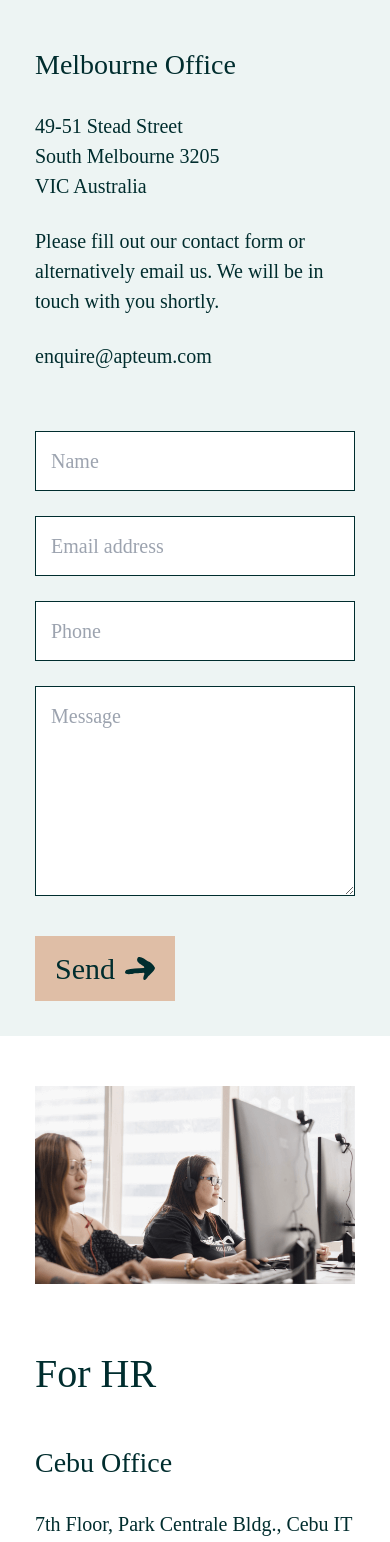
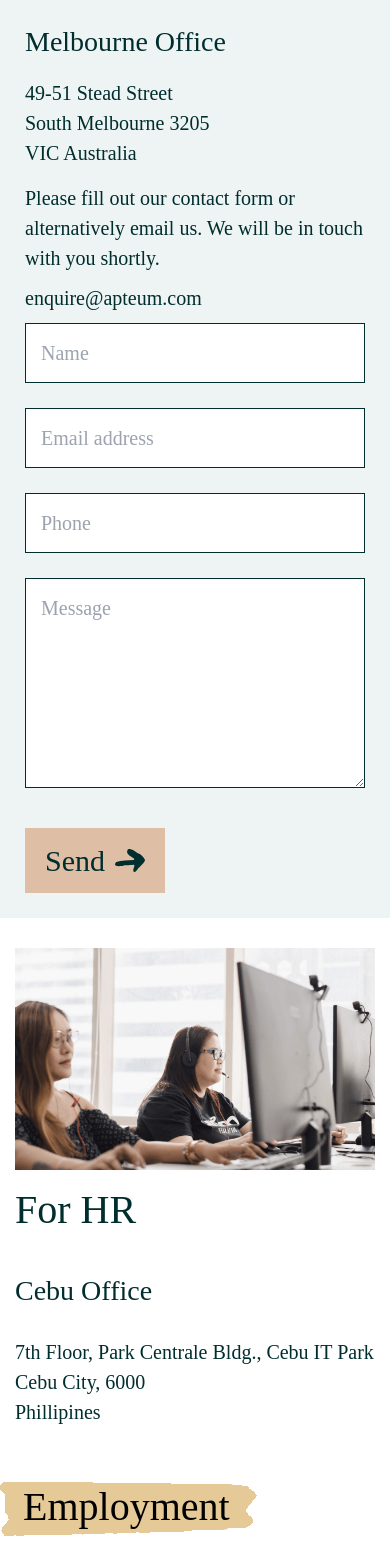
Before and after one commit to rippler7/apteum, a React (Vite) app: page /contact-us in a window 390 px wide. Shown: the part 229-1771 px from the top of the page. Built offline with nearby package versions, Linux system fonts and the light colour scheme; a web font is replaced by a local one.

Commit message:
[WEB-66] Mobile view updates applied and Contact Page Employment Opportunities header spacing adjusted

```diff
--- a/src/pages/ContactUs.tsx
+++ b/src/pages/ContactUs.tsx
@@ -49,22 +49,22 @@ const ContactUs = () => {
       </Helmet>
       <div className="m-auto mt-10">
 
-        <div className="p-[35px] lg:p-[80px] lg:w-10/12 mx-auto text-left grid grid-cols-1 md:grid-cols-2 gap-[60px]">
+        <div className="p-5 lg:p-8 lg:w-10/12 mx-auto text-left grid grid-cols-1 md:grid-cols-2 gap-2">
           <div>
             <h3 className="font-medium">For Business Enquiries</h3>
 
-            <h4 className="mt-[38px] font-medium">Melbourne Office</h4>
+            <h4 className="mt-5 font-medium">Melbourne Office</h4>
 
-            <h5 className="mt-[25px]">49-51 Stead Street</h5>
+            <h5 className="mt-3">49-51 Stead Street</h5>
             <h5>South Melbourne 3205</h5>
             <h5>VIC Australia</h5>
 
-            <h5 className="mt-[25px]">
+            <h5 className="mt-3">
               Please fill out our contact form or alternatively email us. We will
               be in touch with you shortly.
             </h5>
 
-            <h5 className="mt-[25px]">enquire@apteum.com</h5>
+            <h5 className="mt-2">enquire@apteum.com</h5>
           </div>
 
           <form onSubmit={onClickSend}>
@@ -123,7 +123,7 @@ const ContactUs = () => {
           </form>
         </div>
         <div className="w-full bg-white">
-          <div className="lg:w-10/12 mx-auto p-[35px] lg:p-[80px] lg:pb-[200px] text-left grid grid-cols-1 md:grid-cols-2 gap-[60px]">
+          <div className="lg:w-10/12 mx-auto p-3 lg:p-8 lg:pb-10 text-left grid grid-cols-1 md:grid-cols-2 gap-2">
 
             <div className="pt-3">
               <img src={ContactForHrImg} alt="" />
@@ -131,21 +131,21 @@ const ContactUs = () => {
             <div>
               <h3 className="font-medium">For HR</h3>
 
-              <h4 className="mt-[38px] font-medium">Cebu Office</h4>
+              <h4 className="mt-6 font-medium">Cebu Office</h4>
 
-              <h5 className="mt-[25px]">
+              <h5 className="mt-5">
                 7th Floor, Park Centrale Bldg., Cebu IT Park
               </h5>
               <h5>Cebu City, 6000</h5>
               <h5>Phillipines</h5>
 
-              <h3 className="hlText font-medium mt-[50px] ml-[-35px]">
+              <h3 className="hlText font-medium mt-10">
                 <span className="realistic-marker-highlight z-[1]">
                   <mark>Employment Opportunities</mark>
                 </span>
               </h3>
 
-              <h5 className="mt-[25px]">
+              <h5 className="mt-5">
                 We're always looking for people to join our growing team of
                 professionals in Cebu. If you'd like to apply for a position, or if
                 you have enquiries about working at Apteum, please contact us via
--- a/src/pages/Story.tsx
+++ b/src/pages/Story.tsx
@@ -25,10 +25,10 @@ function Story() {
                 </div>
                 </div>
             </section>
-            <section className='flex w-full justify-between items-center h-fit py-20'>
+            <section className='flex w-full justify-between items-center h-fit py-0 md:py-20'>
             <div className='flex flex-col justify-evenly h-full w-10/12 mx-auto text-left align-items'>
                     <div className='tagline w-full px-10 text-xl'>
-                        <h4>Initially created to provide operational support for our growing businesses, we quickly realised we had a talent acquisition service that could benefit companies across Australia and the world. But rather than follow the traditional approach to outsourcing, we <span className="text-highlight">wanted to build genuine and lasting relationships with the people who support</span>our business.</h4>
+                        <div className="hidden md:block"><h4>Initially created to provide operational support for our growing businesses, we quickly realised we had a talent acquisition service that could benefit companies across Australia and the world. But rather than follow the traditional approach to outsourcing, we <span className="text-highlight">wanted to build genuine and lasting relationships with the people who support</span>our business.</h4></div>
                         <br />
                         <h4>In 2023, we established our own office in Cebu City, where we have <span className="text-highlight">a team of 20+ wonderful people with a wide breadth of skill and specialisation.</span> Situated on Cebu Island, in South-Central Philippines, Cebu is a vibrant and evolving city. With a population of more than one million, and a median age of 25, this rapidly growing city plays a vital role in the Philippines' emerging economy.</h4>
                         <br />
@@ -36,7 +36,7 @@ function Story() {
                     </div>
             </div>
             </section>
-            <section className="flex relative align-middle justify-between text-centermax-w-screen-xl px-4 mx-auto md:flex-row sm:px-6 p-8 bg-white mb-20">
+            <section className="hidden md:flex relative align-middle justify-between text-centermax-w-screen-xl px-4 mx-auto md:flex-row sm:px-6 p-8 bg-white md:mb-20 py-0">
             <div className="flex mx-auto my-auto max-w-screen-xl px-4 text-center lg:py-16 lg:px-6 align-middle">
                 <figure className="max-w-screen-lg mx-auto">
                     <div className="max-w-4xl p-4">
```
